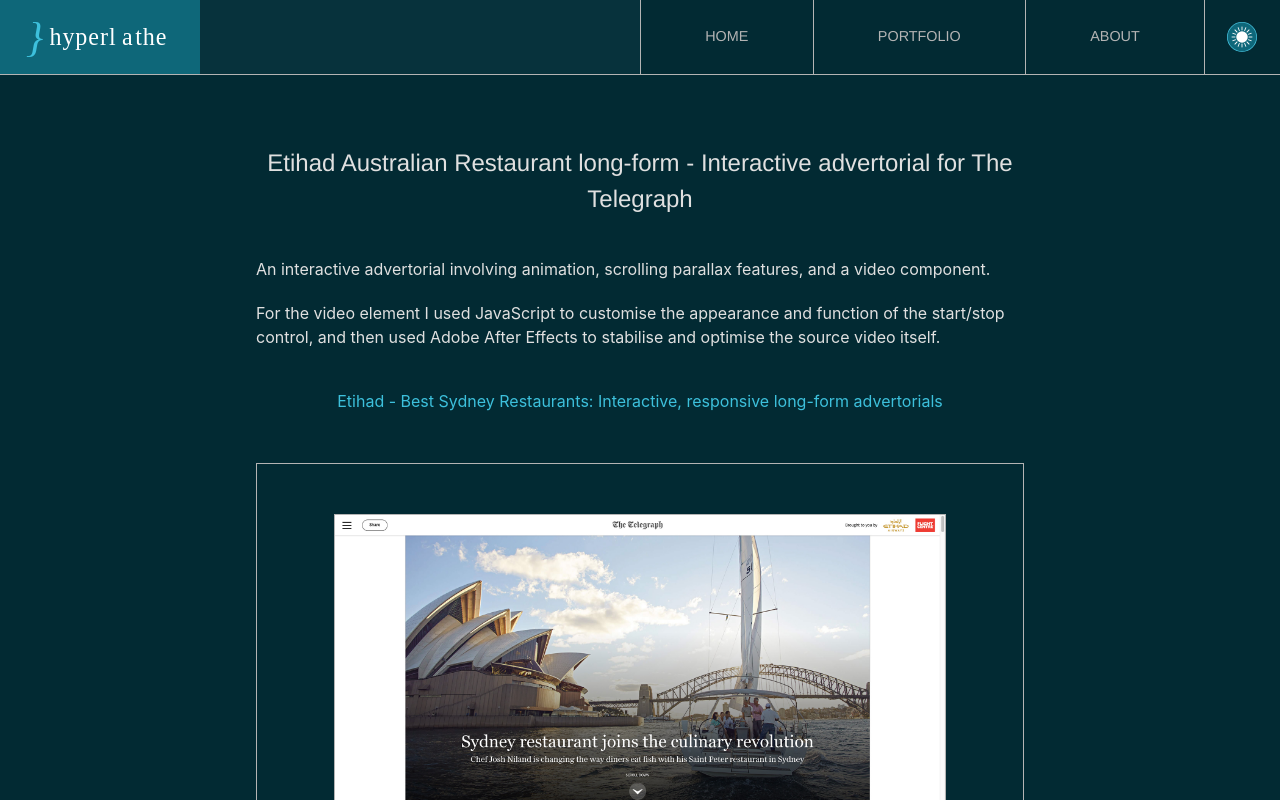
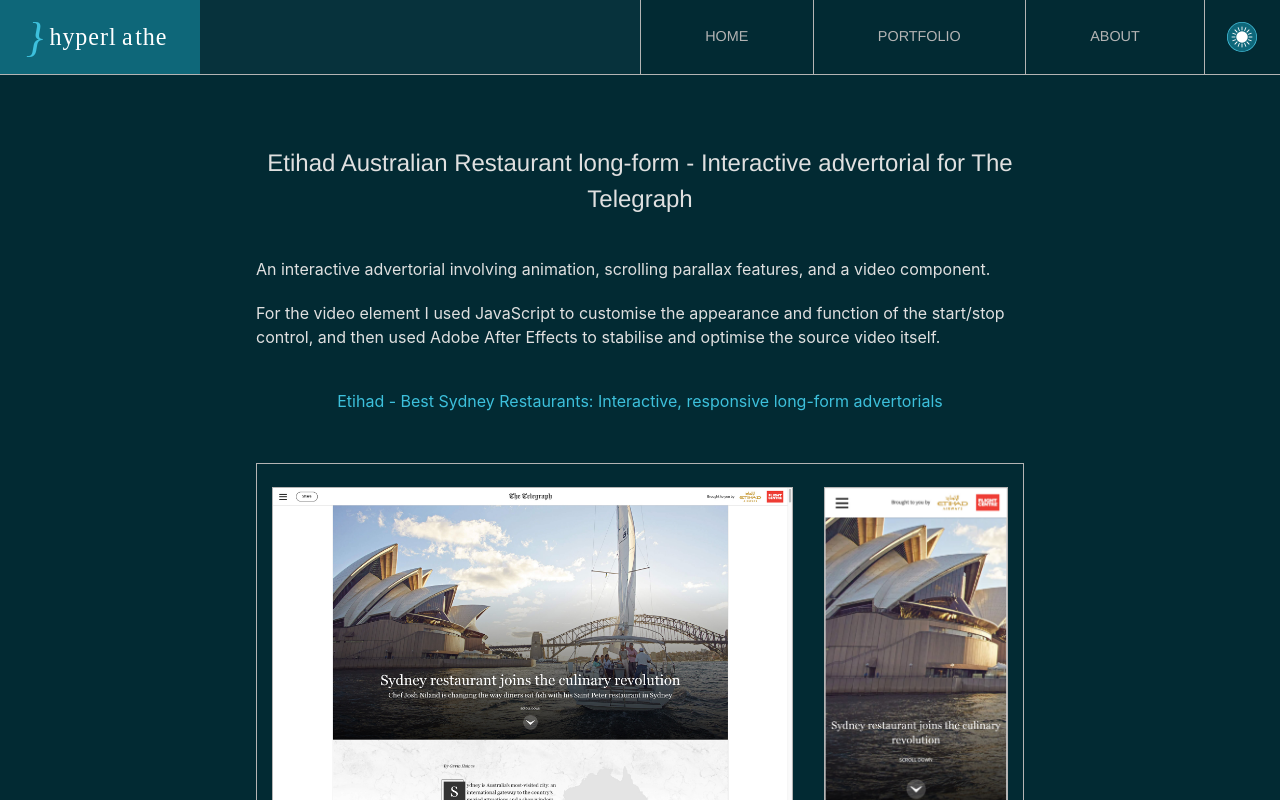
Before and after one commit to HyperLathe/portfolio-2021, a React (Create React App) app: page /portfolio/australian-restaurants in a window 1280 px wide. Shown: the top 800 px of the page. Built offline with nearby package versions, Linux system fonts and the light colour scheme.

Commit message:
Portfolio image placement, no-link logic

```diff
--- a/src/content/portfolio_content.json
+++ b/src/content/portfolio_content.json
@@ -244,7 +244,7 @@
     "links": [
       {
         "link": "n/a",
-        "label": "Direct Line "
+        "label": "Direct Line"
       }
     ],
     "tags": [
--- a/src/pages/projectPage.tsx
+++ b/src/pages/projectPage.tsx
@@ -38,13 +38,17 @@
 
 const ImageBlock = styled.div `
   border: 1px solid ${({ theme }) => theme.lineColor};
-  padding: 50px 10%;
-    a img {
+  padding: 3% 0px;
+  display: flex;
+  align-items: center;
+  justify-content: space-around;
+    a {
+      margin: 0px 2%;
+      img {
       border: 1px solid ${({ theme }) => theme.lineColor};
+      max-height: 500px;
     }
-    a:last-child img {
-      width: 30%;
-      margin: 50px auto 0px auto;
+
     }
 `;
 
@@ -92,7 +96,8 @@
 
 
   const ImageArray = [...Array(imgs)].map((_, i) => {
-    return (
+    return ( (links[0].link === 'n/a') ?
+    <a href={'/portfolio'}><img src={require("../img/portfolio/" + id + "_0" + (i + 1) + ".jpg" ).default} key={i} alt={title + ' screenshot'} /></a> :
     <a href={links[0].link} target='_blank'><img src={require("../img/portfolio/" + id + "_0" + (i + 1) + ".jpg" ).default} key={i} alt={title + ' screenshot'} /></a>
     );
   });
```
Also changed, not shown: src/img/portfolio/__lebara_01.jpg (deleted), src/img/portfolio/_lebara_01.jpg (deleted).
